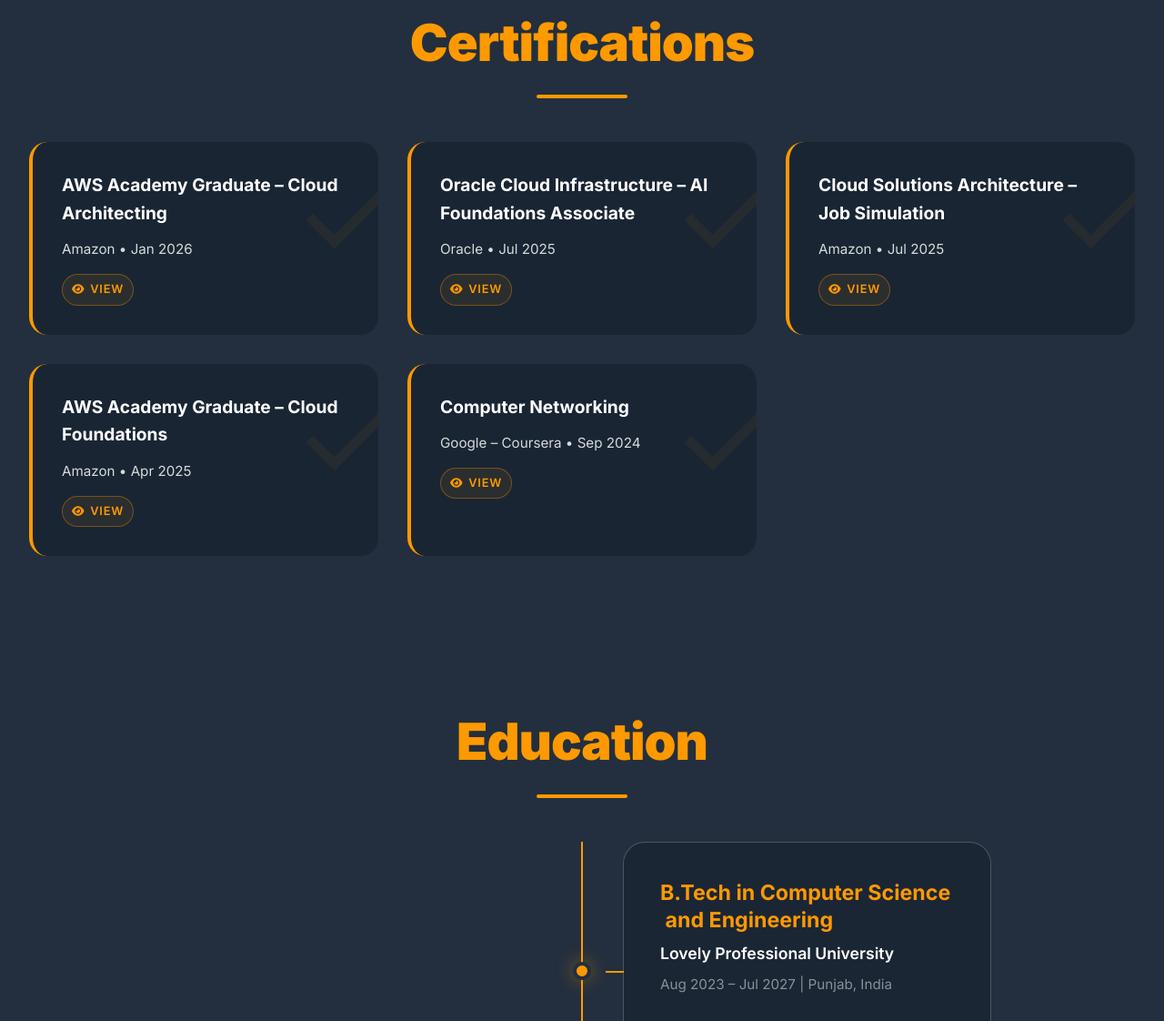
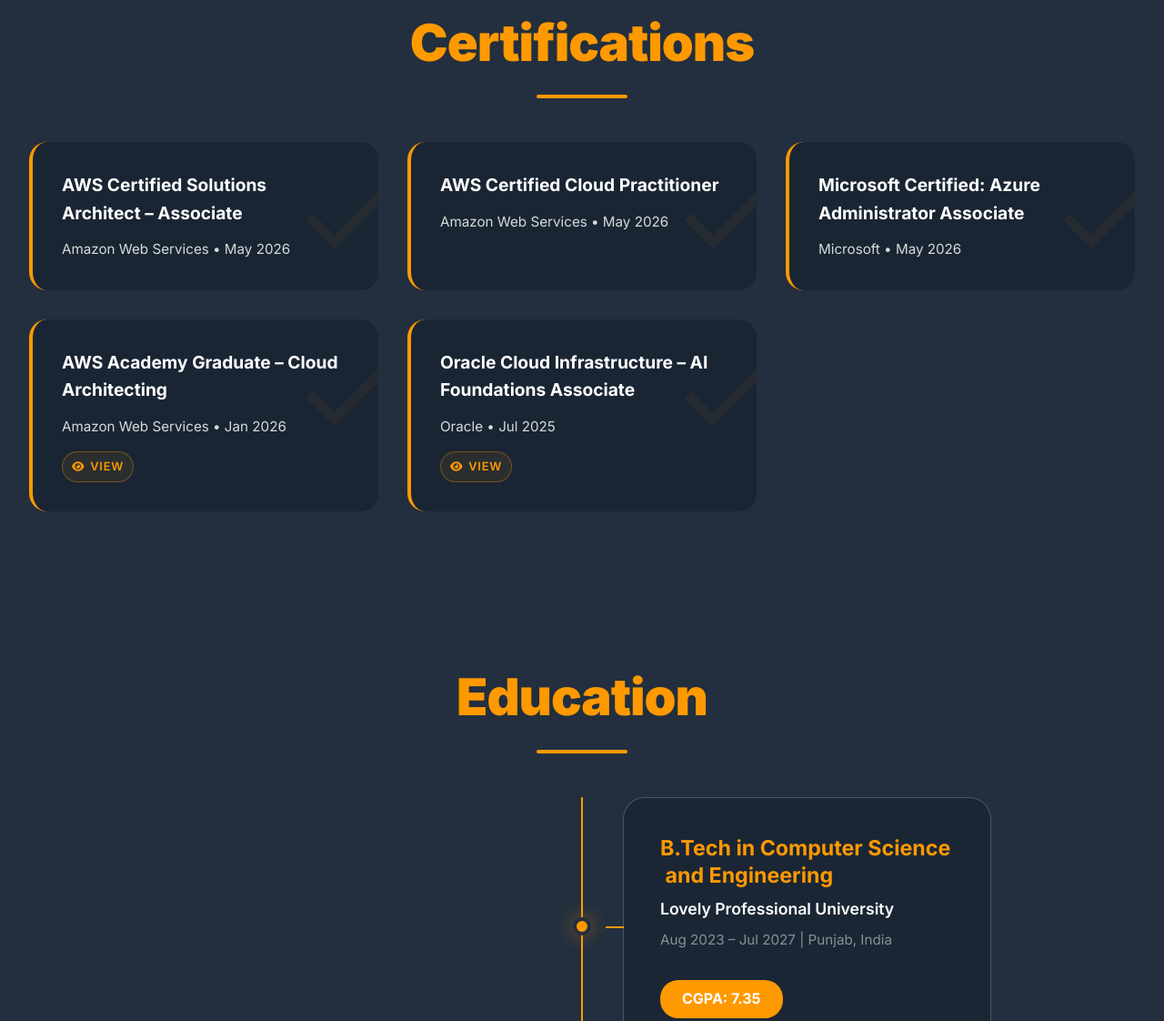
Before and after one commit to pnvharisuryaprakashreddy/harisurya-portfolio, a plain HTML site: page index.html in a window 1280 px wide. Shown: the part 4368-5490 px from the top of the page at 91% size. Drawn offline with nearby package versions, Linux system fonts and the light colour scheme; files whose address does not match are found by name.

Commit message:
Sync portfolio with updated CV and certifications

```diff
--- a/index.html
+++ b/index.html
@@ -407,7 +407,7 @@
                 <div class="achievement-badge">🌟 DSA</div>
                 <h3 class="achievement-title">LeetCode</h3>
                 <p class="achievement-description">
-                    Solved 150+ data structures and algorithms problems.
+                    Solved 250+ data structures and algorithms problems across LeetCode and other coding platforms.
                 </p>
             </div>
         </div>
@@ -417,29 +417,26 @@
     <section id="certifications" class="reveal">
         <h2 class="section-title">Certifications</h2>
         <div class="cert-grid">
+            <div class="cert-card">
+                <h4>AWS Certified Solutions Architect – Associate</h4>
+                <p>Amazon Web Services • May 2026</p>
+            </div>
+            <div class="cert-card">
+                <h4>AWS Certified Cloud Practitioner</h4>
+                <p>Amazon Web Services • May 2026</p>
+            </div>
+            <div class="cert-card">
+                <h4>Microsoft Certified: Azure Administrator Associate</h4>
+                <p>Microsoft • May 2026</p>
+            </div>
             <a class="cert-card" href="https://drive.google.com/file/d/1DCoYOkhh9ycZcVVlD7W50-5QRv9OjgRt/view?usp=sharing" target="_blank" rel="noopener noreferrer">
                 <h4>AWS Academy Graduate – Cloud Architecting</h4>
-                <p>Amazon • Jan 2026</p>
+                <p>Amazon Web Services • Jan 2026</p>
                 <span class="cert-link"><i class="fas fa-eye" aria-hidden="true"></i> View</span>
             </a>
             <a class="cert-card" href="https://drive.google.com/file/d/1sxSHZPjNGvfVOfaoMI3xv8IbamvJXnXJ/view?usp=sharing" target="_blank" rel="noopener noreferrer">
                 <h4>Oracle Cloud Infrastructure – AI Foundations Associate</h4>
                 <p>Oracle • Jul 2025</p>
-                <span class="cert-link"><i class="fas fa-eye" aria-hidden="true"></i> View</span>
-            </a>
-            <a class="cert-card" href="https://drive.google.com/file/d/1LDlqpZFSOFSddF5B_srsYE5SfDKgKbKe/view?usp=sharing" target="_blank" rel="noopener noreferrer">
-                <h4>Cloud Solutions Architecture – Job Simulation</h4>
-                <p>Amazon • Jul 2025</p>
-                <span class="cert-link"><i class="fas fa-eye" aria-hidden="true"></i> View</span>
-            </a>
-            <a class="cert-card" href="https://drive.google.com/file/d/1ZYGSqyQHYor-KbXjyHnMRQDOGiCT7lP3/view?usp=sharing" target="_blank" rel="noopener noreferrer">
-                <h4>AWS Academy Graduate – Cloud Foundations</h4>
-                <p>Amazon • Apr 2025</p>
-                <span class="cert-link"><i class="fas fa-eye" aria-hidden="true"></i> View</span>
-            </a>
-            <a class="cert-card" href="https://drive.google.com/file/d/1jc2U7BcabqoFT2JMLBiMx3VaCO3Ual1H/view?usp=sharing" target="_blank" rel="noopener noreferrer">
-                <h4>Computer Networking</h4>
-                <p>Google – Coursera • Sep 2024</p>
                 <span class="cert-link"><i class="fas fa-eye" aria-hidden="true"></i> View</span>
             </a>
         </div>
@@ -454,7 +451,7 @@
                     <h3>B.Tech in Computer Science and Engineering</h3>
                     <p class="institution">Lovely Professional University</p>
                     <p class="date">Aug 2023 – Jul 2027 | Punjab, India</p>
-                    <span class="grade">CGPA: 7.13</span>
+                    <span class="grade">CGPA: 7.35</span>
                 </div>
                 <div class="education-dot"></div>
             </div>
--- a/projects.json
+++ b/projects.json
@@ -14,7 +14,7 @@
   },
   {
     "title": "Exam Interface Management System",
-    "period": "May – Jun 2025",
+    "period": "Jul – Aug 2025",
     "role": "Cloud & Web Developer",
     "tech": ["AWS", "EC2", "S3", "Lambda", "CloudFront", "Auto Scaling", "WAF"],
     "image": "images/exam-architecture-158x88.png",
@@ -28,7 +28,7 @@
   },
   {
     "title": "Secure File Management System",
-    "period": "Jul – Aug 2025",
+    "period": "May – Jun 2025",
     "role": "Full Stack Developer",
     "tech": ["Authentication", "RBAC", "Encryption", "Audit Logs", "JavaScript"],
     "image": "images/secure-file-architecture-158x88.png",
```
Also changed, not shown: about.html (+12 -12 lines), 1 other file.
